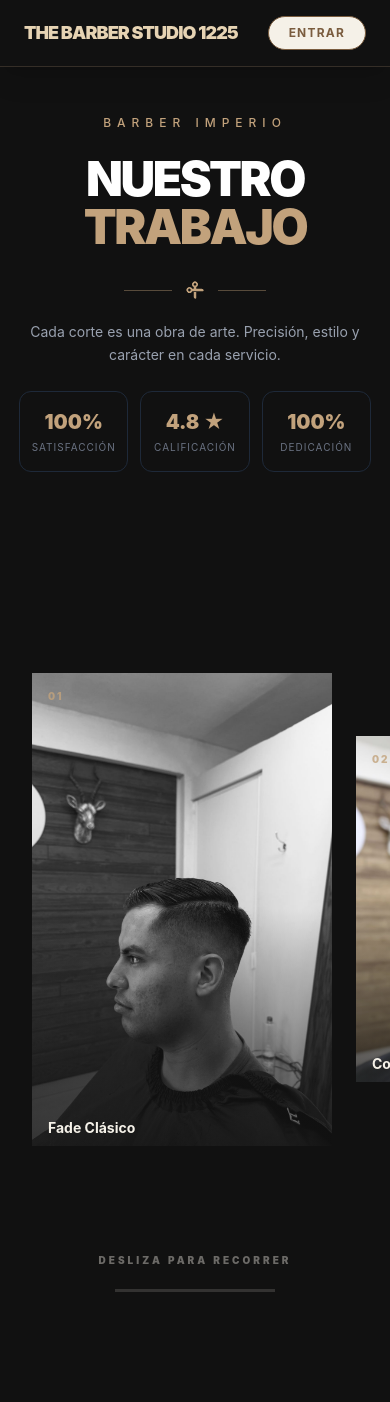
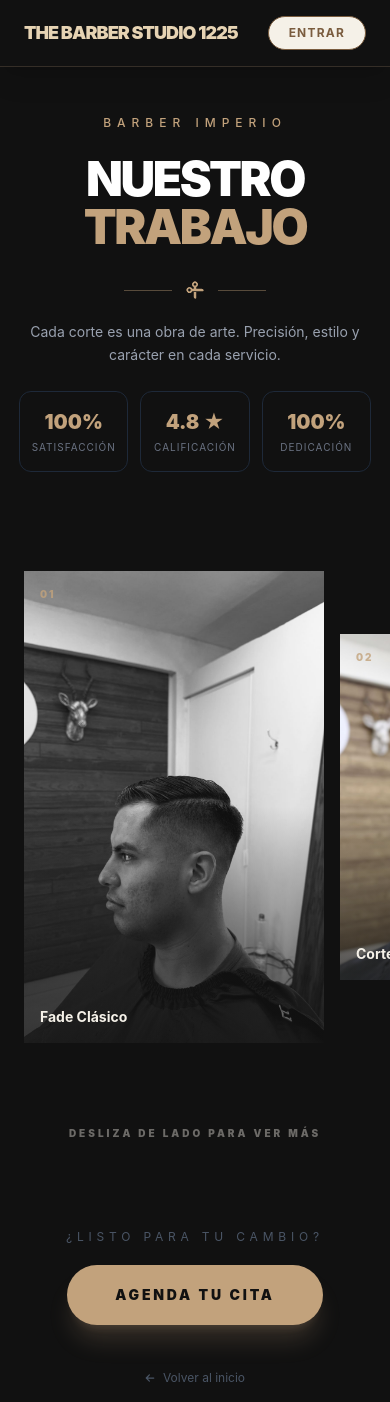
Before and after one commit to PabloHdzDev/thebarberstudio1225-frontend, a React (Vite) app: page /portafolio in a window 390 px wide. Shown: the top 1402 px of the page. Built offline with nearby package versions, Linux system fonts and the light colour scheme; no server answers.

Commit message:
smooth scroll mobile

```diff
--- a/src/components/BandaScroll.jsx
+++ b/src/components/BandaScroll.jsx
@@ -1,66 +1,73 @@
 import { useRef, useState, useEffect } from 'react';
 
-// Banda horizontal de imágenes que avanza con el scroll vertical.
-// La sección queda fija mientras dura el recorrido; cuando termina, la página
-// sigue su curso normal. Las tarjetas se encogen mientras el scroll va rápido
-// y recuperan su tamaño al detenerse, igual que en la referencia.
+// Galería de trabajos con dos comportamientos según el dispositivo:
+//
+//  · En escritorio la sección se queda fija y el scroll vertical desplaza la
+//    banda de lado, con las fotos encogiéndose al ir rápido.
+//  · En móvil se usa scroll horizontal nativo. Secuestrar el scroll táctil
+//    pelea contra el desplazamiento por inercia del sistema: los eventos
+//    llegan a ráfagas y la banda avanza a tirones.
 function BandaScroll({ trabajos, onSeleccionar }) {
   const seccion = useRef(null);
   const pista = useRef(null);
 
   const [avance, setAvance] = useState(0);
-  const [reducido, setReducido] = useState(false);
-  // Se mide en el efecto, no durante el render: ahí el ref todavía es null
   const [desplazamiento, setDesplazamiento] = useState(0);
-  // 1 = tamaño normal; baja mientras el scroll va rápido
   const [escala, setEscala] = useState(1);
+  // Mientras no se mida el dispositivo se asume el modo simple, que funciona
+  // en todos lados
+  const [modo, setModo] = useState('simple');
 
   const ultimaPos = useRef(0);
   const temporizadorParo = useRef(null);
-  // Velocidad suavizada: sin esto cada muesca de la rueda da un tirón seco
   const velocidadSuave = useRef(0);
 
   useEffect(() => {
-    const consulta = window.matchMedia('(prefers-reduced-motion: reduce)');
-    const aplicar = () => setReducido(consulta.matches);
-    aplicar();
-    consulta.addEventListener('change', aplicar);
-    return () => consulta.removeEventListener('change', aplicar);
+    const sinMovimiento = window.matchMedia('(prefers-reduced-motion: reduce)');
+    // El efecto anclado sólo en pantallas anchas con puntero fino
+    const esEscritorio = window.matchMedia('(min-width: 1024px) and (pointer: fine)');
+
+    const decidir = () => {
+      setModo(!sinMovimiento.matches && esEscritorio.matches ? 'anclado' : 'simple');
+    };
+
+    decidir();
+    sinMovimiento.addEventListener('change', decidir);
+    esEscritorio.addEventListener('change', decidir);
+    return () => {
+      sinMovimiento.removeEventListener('change', decidir);
+      esEscritorio.removeEventListener('change', decidir);
+    };
   }, []);
 
   useEffect(() => {
-    if (reducido) return;
+    if (modo !== 'anclado') return;
 
     let pendiente = false;
+    // Se guarda el alto de ventana: en móvil cambia al ocultarse la barra del
+    // navegador y recalcularlo en cada scroll provoca saltos
+    let altoVentana = window.innerHeight;
 
     const medir = () => {
       pendiente = false;
       const nodo = seccion.current;
       if (!nodo) return;
 
-      // Cuánto hay que correr la pista para que se vea completa
       if (pista.current) {
         const sobrante = pista.current.scrollWidth - window.innerWidth + 64;
         setDesplazamiento(Math.max(sobrante, 0));
       }
 
-      // Qué tan rápido va el scroll en este fotograma
       const y = window.scrollY;
       const velocidad = Math.abs(y - ultimaPos.current);
       ultimaPos.current = y;
 
-      // Promedio ponderado con el valor anterior: un tirón suelto de la rueda
-      // apenas mueve la aguja, pero un desplazamiento sostenido sí la sube.
-      // Así el encogimiento acompaña al movimiento en vez de parpadear.
+      // Promedio ponderado: un tirón suelto apenas mueve la aguja, un
+      // desplazamiento sostenido sí la sube
       velocidadSuave.current = velocidadSuave.current * 0.72 + velocidad * 0.28;
-
-      // Umbral: por debajo de 18px por fotograma no se encoge nada, para que
-      // un recorrido pausado se vea limpio
       const exceso = Math.max(velocidadSuave.current - 18, 0);
       setEscala(1 - Math.min(exceso / 200, 0.12));
 
-      // Sin más eventos de scroll nadie restauraría el tamaño, así que se
-      // programa la vuelta a la normalidad en cuanto el movimiento se detiene
       clearTimeout(temporizadorParo.current);
       temporizadorParo.current = setTimeout(() => {
         velocidadSuave.current = 0;
@@ -68,68 +75,48 @@ function BandaScroll({ trabajos, onSeleccionar }) {
       }, 140);
 
       const { top, height } = nodo.getBoundingClientRect();
-      const recorrido = height - window.innerHeight;
+      const recorrido = height - altoVentana;
       if (recorrido <= 0) return;
 
-      // 0 cuando la sección toca el borde superior, 1 cuando termina
       setAvance(Math.min(Math.max(-top / recorrido, 0), 1));
     };
 
-    // El scroll dispara muy seguido; se agrupa en el siguiente fotograma
     const alHacerScroll = () => {
       if (pendiente) return;
       pendiente = true;
       requestAnimationFrame(medir);
     };
 
+    const alRedimensionar = () => {
+      altoVentana = window.innerHeight;
+      alHacerScroll();
+    };
+
     window.addEventListener('scroll', alHacerScroll, { passive: true });
-    window.addEventListener('resize', alHacerScroll);
+    window.addEventListener('resize', alRedimensionar);
     medir();
 
     return () => {
       window.removeEventListener('scroll', alHacerScroll);
-      window.removeEventListener('resize', alHacerScroll);
+      window.removeEventListener('resize', alRedimensionar);
       clearTimeout(temporizadorParo.current);
     };
-  }, [reducido]);
+  }, [modo]);
 
-  return (
-    <section
-      ref={seccion}
-      // La altura extra es la que da margen de scroll al recorrido horizontal
-      className="relative"
-      style={{ height: reducido ? 'auto' : '320vh' }}
-      aria-label="Galería de trabajos"
-    >
-      <div
-        className={`${reducido ? '' : 'sticky top-0'} h-screen flex flex-col justify-center overflow-hidden`}
-      >
-        <div
-          ref={pista}
-          // items-center alinea todas las tarjetas sobre un mismo eje, sin
-          // importar que midan distinto
-          className="flex items-center gap-6 md:gap-10 px-8 md:px-16 will-change-transform"
-          style={{
-            transform: reducido ? 'none' : `translate3d(-${avance * desplazamiento}px, 0, 0)`,
-            transition: 'transform 120ms linear',
-            width: reducido ? '100%' : 'max-content',
-            flexWrap: reducido ? 'wrap' : 'nowrap',
-            justifyContent: reducido ? 'center' : 'flex-start',
-          }}
-        >
-          {trabajos.map((t, i) => (
+  const anclado = modo === 'anclado';
+
+  const tarjetas = trabajos.map((t, i) => (
     <button
       key={t.num}
       type="button"
       onClick={(e) => onSeleccionar?.(t, e.currentTarget.getBoundingClientRect())}
       aria-label={`Ver ${t.tag} en grande`}
-              className="group relative shrink-0 overflow-hidden bg-negro-suave focus:outline-none focus-visible:ring-4 focus-visible:ring-dorado"
+      className="group relative shrink-0 overflow-hidden bg-negro-suave focus:outline-none focus-visible:ring-4 focus-visible:ring-dorado snap-center"
       style={{
         width: t.ancho,
         height: t.alto,
-                transform: reducido ? 'none' : `scale(${escala})`,
-                // Vuelve con un rebote suave al detenerse el scroll
-                transition: 'transform 420ms cubic-bezier(0.22, 1, 0.36, 1)',
+        transform: anclado ? `scale(${escala})` : 'none',
+        transition: anclado ? 'transform 420ms cubic-bezier(0.22, 1, 0.36, 1)' : 'none',
       }}
     >
       <img
@@ -140,35 +127,66 @@ function BandaScroll({ trabajos, onSeleccionar }) {
         style={{ objectPosition: t.objPos }}
       />
 
-              {/* El velo se abre al pasar el cursor y deja leer el nombre */}
       <div className="absolute inset-0 bg-linear-to-t from-negro-barber/90 via-transparent to-transparent opacity-80 group-hover:opacity-100 transition-opacity duration-500" />
 
       <span className="absolute top-4 left-4 text-[10px] font-black tracking-[0.2em] text-dorado/80">
         {t.num}
       </span>
 
-              <span className="absolute bottom-4 left-4 right-4 text-left text-beige font-bold text-sm md:text-base translate-y-2 group-hover:translate-y-0 transition-transform duration-500">
+      <span className="absolute bottom-4 left-4 right-4 text-left text-beige font-bold text-sm md:text-base">
         {t.tag}
       </span>
     </button>
-          ))}
+  ));
+
+  // ── Móvil y reducción de movimiento: scroll horizontal del sistema ──
+  if (!anclado) {
+    return (
+      <section className="py-6" aria-label="Galería de trabajos">
+        <div
+          className="flex items-center gap-4 px-6 overflow-x-auto snap-x snap-mandatory pb-4"
+          style={{ scrollbarWidth: 'none', WebkitOverflowScrolling: 'touch' }}
+        >
+          {tarjetas}
         </div>
 
-        {!reducido && (
-          <>
-            {/* Barra de avance del recorrido */}
+        <p className="text-center text-[10px] font-black uppercase tracking-[0.3em] text-beige/40 mt-2">
+          Desliza de lado para ver más
+        </p>
+      </section>
+    );
+  }
+
+  // ── Escritorio: la sección se ancla y el scroll la recorre de lado ──
+  return (
+    <section
+      ref={seccion}
+      className="relative"
+      style={{ height: '320vh' }}
+      aria-label="Galería de trabajos"
+    >
+      <div className="sticky top-0 h-screen flex flex-col justify-center overflow-hidden">
+        <div
+          ref={pista}
+          className="flex items-center gap-6 md:gap-10 px-8 md:px-16 will-change-transform"
+          style={{
+            // Sin transición: el transform debe seguir al scroll exactamente.
+            // Animar hacia el destino lo deja siempre un paso atrás y provoca
+            // tirones cuando los eventos llegan agrupados.
+            transform: `translate3d(-${avance * desplazamiento}px, 0, 0)`,
+            width: 'max-content',
+          }}
+        >
+          {tarjetas}
+        </div>
+
         <div className="absolute bottom-10 left-1/2 -translate-x-1/2 w-40 h-0.75 bg-beige/15 overflow-hidden">
-              <div
-                className="h-full bg-dorado"
-                style={{ width: `${avance * 100}%` }}
-              />
+          <div className="h-full bg-dorado" style={{ width: `${avance * 100}%` }} />
         </div>
 
         <p className="absolute bottom-16 left-1/2 -translate-x-1/2 text-[10px] font-black uppercase tracking-[0.3em] text-beige/40 whitespace-nowrap">
           {avance > 0.95 ? 'Fin del recorrido' : 'Desliza para recorrer'}
         </p>
-          </>
-        )}
       </div>
     </section>
   );
```
Lines whose indentation alone changed are shown as unchanged.
